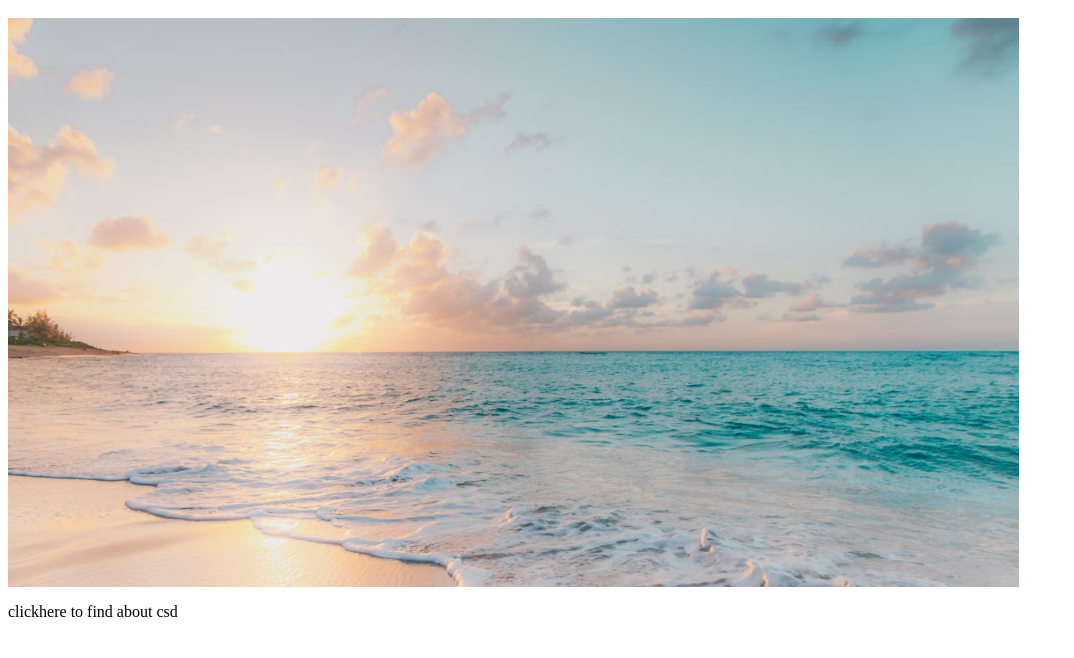
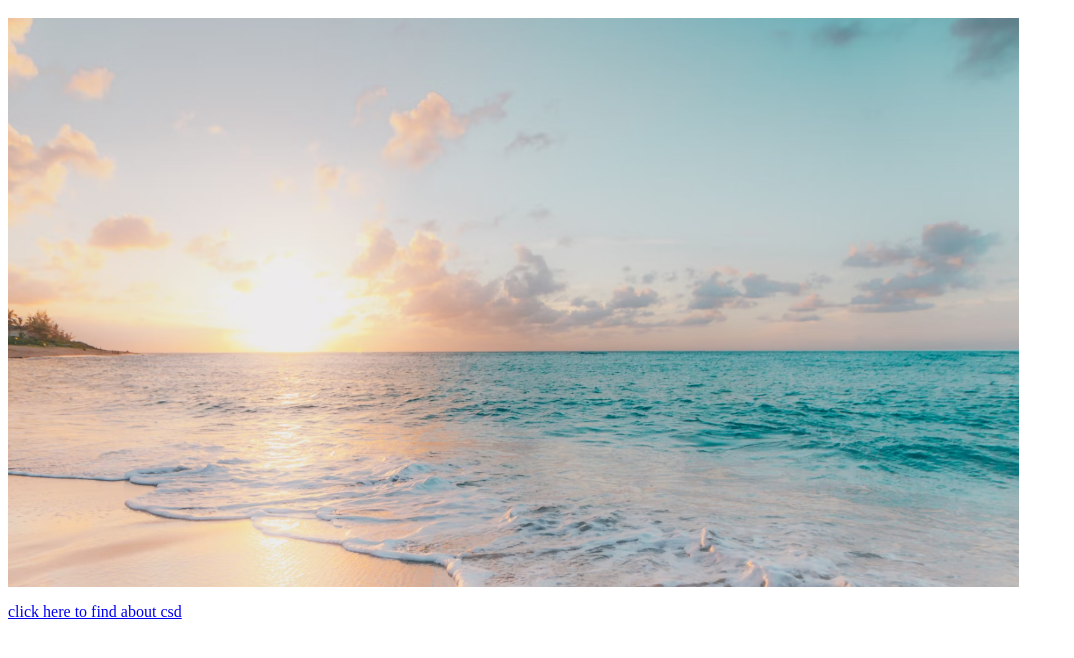
Before and after one commit to yaswithaalla/intro, a plain HTML site: page index.html in a window 1280 px wide. Shown: the part 48-706 px from the top of the page, without its empty margins (0-1074 px from the left). Drawn offline with Linux system fonts and the light colour scheme.

Commit message:
added about csd

```diff
--- a/index.html
+++ b/index.html
@@ -5,7 +5,7 @@
 <body>
 <h1>YASWITHA</h1>
 <p><image width="80%" src="screenshot.png"></p>
-    click<a href="csd.html"></a>here to find about csd
+    <a href="csd.html">click here to find about csd</a>
 </body>
 </head>
 </html>
```
